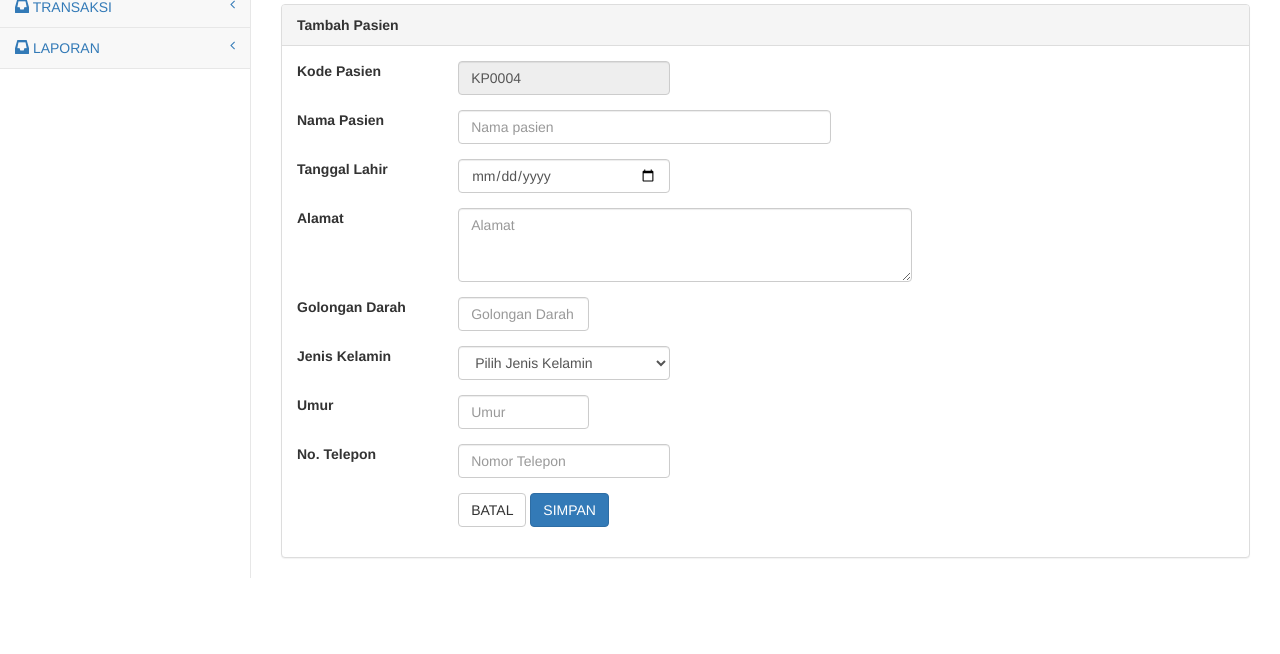
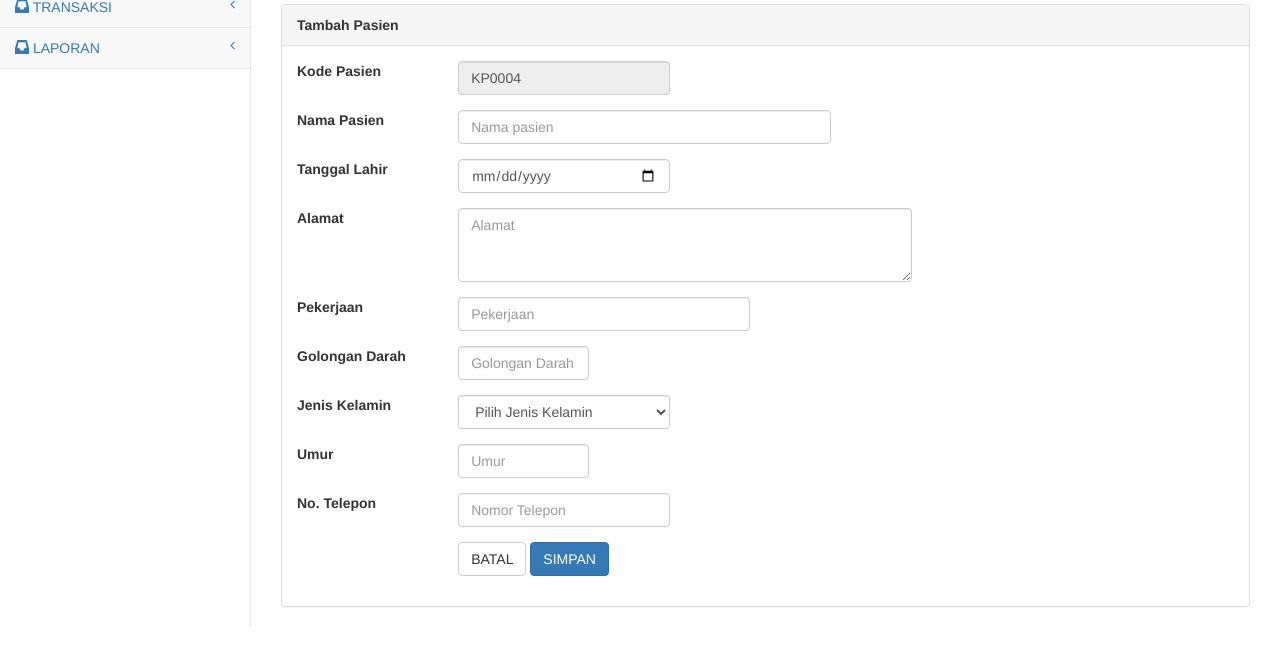
Before and after one commit to penguinkampus/klinik, a PHP site: page /master/tambah-pasien.php in a window 1280 px wide. Shown: the part 146-800 px from the top of the page. Run offline with PHP 8.4, Linux system fonts and the light colour scheme; a user stored in the database is signed in; data comes from the database, SQL or seed files in the repository; some libraries are stand-ins or nearby versions.

Commit message:
Update tambah-pasien.php

```diff
--- a/view/tambah-pasien.php
+++ b/view/tambah-pasien.php
@@ -23,31 +23,26 @@ function autonumber($tabel, $kolom, $lebar=0, $awalan='')
 
 // Simpan
 if (isset($_POST['submit'])) {
-  $kdpasien     = $_POST['kdpasien'];
-  $nmpasien     = ucwords($_POST['nmpasien']);
-  $tgllahir     = $_POST['tgllahir'];
-  $alamat       = ucwords($_POST['alamat']);
-  $goldarah     = $_POST['goldarah'];
-  $jnskelamin   = $_POST['jnskelamin'];
-  $umur         = $_POST['umur'];
-  $notelp       = $_POST['notelp'];
+  $kdpasien = $_POST['kdpasien'];
+  $nmpasien = ucwords($_POST['nmpasien']);
+  $tgllahir = $_POST['tgllahir'];
+  $alamat = ucwords($_POST['alamat']);
+  $pekerjaan = ucwords($_POST['pekerjaan']);
+  $goldarah = $_POST['goldarah'];
+  $jnskelamin = $_POST['jnskelamin'];
+  $umur = $_POST['umur'];
+  $notelp  = $_POST['notelp'];
 
-
-  // $cekno = mysql_query("SELECT * FROM pasien WHERE no_ktpsim = '$no_ktpsim'");
-  // if (mysql_num_rows($cekno) <> 0) {
-  //   echo "<script>alert('pasien Sudah di Input!');window.location='tambah-pasien.php';</script>";
-  // } else {
-  //   $simpan = mysql_query("INSERT INTO pasien VALUES ('$id_pasien', '$nama_pasien', '$no_ktpsim', '$jenkel', '$alamat', '$no_telp', '$email')");
-  // }
   $simpan = mysql_query("INSERT INTO dbpasien VALUES (
-                          '$kdpasien'
-                          , '$nmpasien'
-                          , '$tgllahir'
-                          , '$alamat'
-                          , '$goldarah'
-                          , '$jnskelamin'
-                          , '$umur'
-                          , '$notelp'
+                          '$kdpasien',
+                          '$nmpasien',
+                          '$tgllahir',
+                          '$alamat',
+                          '$pekerjaan',
+                          '$goldarah',
+                          '$jnskelamin',
+                          '$umur',
+                          '$notelp'
                         )");
 
   if ($simpan) {
@@ -100,6 +95,12 @@ if (isset($_POST['submit'])) {
                   </div>
                 </div>
                 <div class="form-group row">
+                  <label class="col-md-2 form-control-label" for="text-input">Pekerjaan</label>
+                  <div class="col-md-4">
+                    <input type="text" id="text-input" name="pekerjaan" class="form-control" placeholder="Pekerjaan" maxlength="30">
+                  </div>
+                </div>
+                <div class="form-group row">
                   <label class="col-md-2 form-control-label" for="text-input">Golongan Darah</label>
                   <div class="col-md-2">
                     <input type="text" id="text-input" name="goldarah" class="form-control" placeholder="Golongan Darah" maxlength="2">
@@ -125,7 +126,6 @@ if (isset($_POST['submit'])) {
                   <label class="col-md-2 form-control-label" for="text-input">No. Telepon</label>
                   <div class="col-md-3">
                     <input type="text" id="text-input" name="notelp" class="form-control" placeholder="Nomor Telepon" maxlength="12" onkeyup="validAngka(this)" required>
-                    <!-- <small id="emailHelp" class="form-text text-muted">We'll never share your email with anyone else.</small> -->
                   </div>
                 </div>
 
@@ -158,13 +158,5 @@ if (isset($_POST['submit'])) {
     }
   }
 
-  //valiadasi huruf
-//   function validHuruf(a)
-//   {
-//     if(!/^[a-zA-Z]+$/.test(a.value))
-//     {
-//       a.value = a.value.substring(0,a.value.length-1000);
-//     }
-//   }
 </script>
 <!--End of Code JS Validation-->
```
